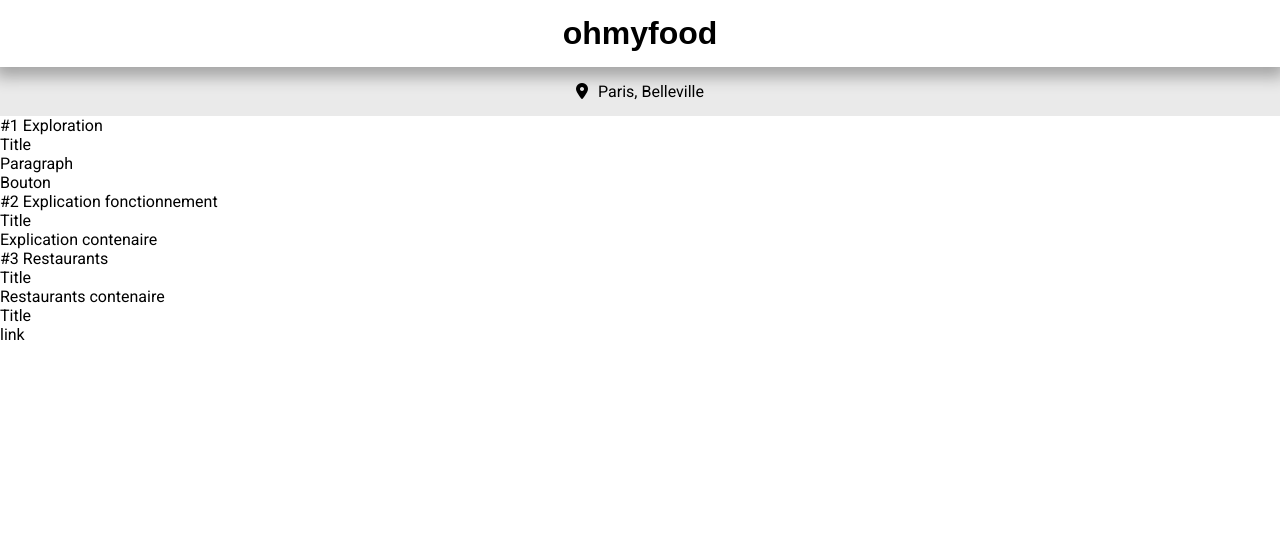
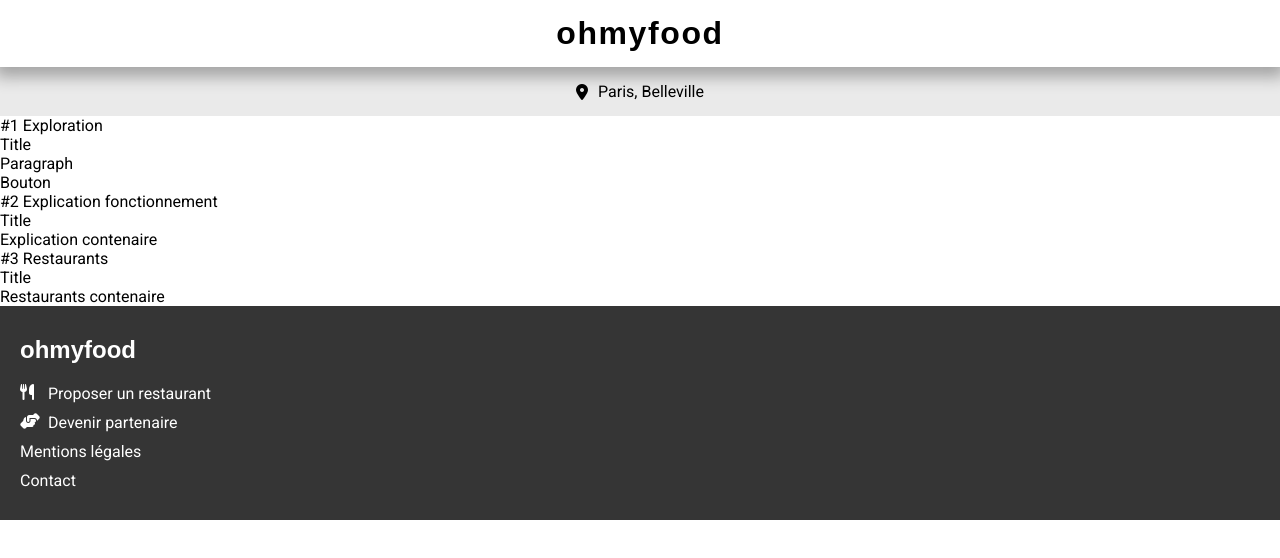
Before and after one commit to thumelhans/projet_3, a website: page index.html in a window 1280 px wide. Drawn offline with Linux system fonts and the light colour scheme; a web font is replaced by a local one.

Commit message:
**** Projet 3: Ohmyfood v0.3 ****
Ajout:

	--- HTML ---
	- Mise en place du footer

	--- SASS ---
	- Création de la mixin icon
	- Ajout des variables couleurs white & black
	- Configuration du reset ul, ol, a
	- Configuration du footer

Modification:

	--- HTML ---
	- Retrait de l'icône dans la partie places

	--- SASS ---
	- Adaptation de la partie place pour y inclure le pseudo élément ::before et l'icône place

```diff
--- a/index.html
+++ b/index.html
@@ -18,9 +18,6 @@
     </header>
     <main>
         <div class="places">
-            <div class="places__icon">
-                <i class="fa-solid fa-location-dot"></i>
-            </div>
             <div class="places__text">
                 <p>
                     Paris, Belleville
@@ -41,9 +38,24 @@
             <div>Restaurants contenaire</div>
         </section>
     </main>
-    <footer>
-        <div>Title</div>
-        <div>link</div>
+    <footer class="footer">
+        <div class="footer__logo">
+            <h2>ohmyfood</h2>
+        </div>
+        <ul class="footer__link">
+            <li class="footer__link-1">
+                <a href="#">Proposer un restaurant</a>
+            </li>
+            <li class="footer__link-2">
+                <a href="#">Devenir partenaire</a>
+            </li>
+            <li class="footer__link-3">
+                <a href="#">Mentions légales</a>
+            </li>
+            <li class="footer__link-4">
+                <a href="mailto: contact@ohmyfood.com">Contact</a>
+            </li>
+        </ul>
     </footer>
 </body>
 
--- a/sass/style.scss
+++ b/sass/style.scss
@@ -3,18 +3,21 @@
 //*******************
 
 //Colors
-$primary:#9356DC;
-$secondary: #FF79DA;
-$tertiary: #99E2D0;
-$light-background-color: #EAEAEA;
+$primary: #9356dc;
+$secondary: #ff79da;
+$tertiary: #99e2d0;
+$light-background-color: #eaeaea;
 $dark-background-color: #353535;
+$white: white;
+$black: black;
 $danger: darkred;
 $validation: green;
 
 //Font
-@import url('https://fonts.googleapis.com/css2?family=Roboto:wght@400;700&family=Shrikhand&display=swap');
+@import url("https://fonts.googleapis.com/css2?family=Roboto:wght@400;700&family=Shrikhand&display=swap");
 $main-font: "Roboto", sans-serif;
 $logo-font: "Shrikhand", sans-serif;
+$font-color: $black !default;
 
 //Padding & Margin
 $padding: 10px !default;
@@ -33,7 +36,15 @@ $width: 100%;
   margin: $margin - 10px;
   padding: $padding - 10px;
   box-sizing: border-box;
-    font-family: $main-font
+  font-family: $main-font;
+}
+
+ul,
+ol,
+a {
+  list-style-type: none;
+  text-decoration: none;
+  color: $font-color;
 }
 
 //*******************
@@ -48,15 +59,22 @@ $width: 100%;
 
 // @Mixins
 
-@mixin flexbox ($justify, $align, $gap:0){
+@mixin flexbox($justify, $align, $gap: 0, $flex-flow:row wrap) {
   display: flex;
   justify-content: $justify;
   align-items: $align;
   gap: $gap;
+  flex-flow: $flex-flow;
 }
 
-@mixin box-shadow ($params){
+@mixin box-shadow($params) {
   box-shadow: $params;
+}
+
+@mixin icon($content) {
+    font-family: "Font Awesome 5 Free";
+    font-weight: 900;
+    content: $content;
 }
 
 //********************
@@ -75,25 +93,76 @@ $width: 100%;
 
 // @extend [nom du placeholder]
 
+%typography {
+  letter-spacing: 0.1rem;
+}
+
 //****************
 //**** Layout ****
 //****************
 
-.header{
+.header {
   position: relative;
   text-align: center;
-    &__logo{
+
+  &__logo {
     padding: $padding + 5px 0;
-        @include box-shadow(0 5px 15px 5px rgba(0,0,0,0.3));
-        & h1{
+    @include box-shadow(0 5px 15px 5px rgba(0, 0, 0, 0.3));
+
+    & h1 {
+      font-family: $logo-font;
+      @extend %typography;
+    }
+  }
+}
+
+.places {
+  padding: $padding + 5px 0;
+  background-color: $light-background-color;
+
+  &__text {
+      @include flexbox(center, center, 10px);
+      &::before{
+        @include icon("\f3c5");
+    }
+  }
+}
+
+.footer {
+  background-color: $dark-background-color;
+  color: $white;
+  padding: $padding + 20px $padding + 10px;
+
+  &__logo {
+    margin-bottom: $margin + 10px;
+    & h2 {
       font-family: $logo-font;
     }
   }
 
+  &__link {
+    color: $white;
+    @include flexbox(flex-start, flex-start,10px, column wrap);
+
+    &-1{
+        @include flexbox(space-between, flex-start, 5px);
+        &::before{
+            width: 23px;
+            @include icon("\f2e7");
+        }
     }
 
-.places{
-    padding: $padding + 5px 0;
-    background-color :$light-background-color;
-    @include flexbox(center, center, 10px);
+    &-2{
+        @include flexbox(space-between,flex-start, 5px);
+        &::before{
+            width: 23px;
+            @include icon("\f4c4");
         }
+    }
+
+    & a {
+        color: $white;
+
+    }
+  }
+}
```
Also changed, not shown: css/style.css, 1 other file. Lines whose indentation alone changed are shown as unchanged.
